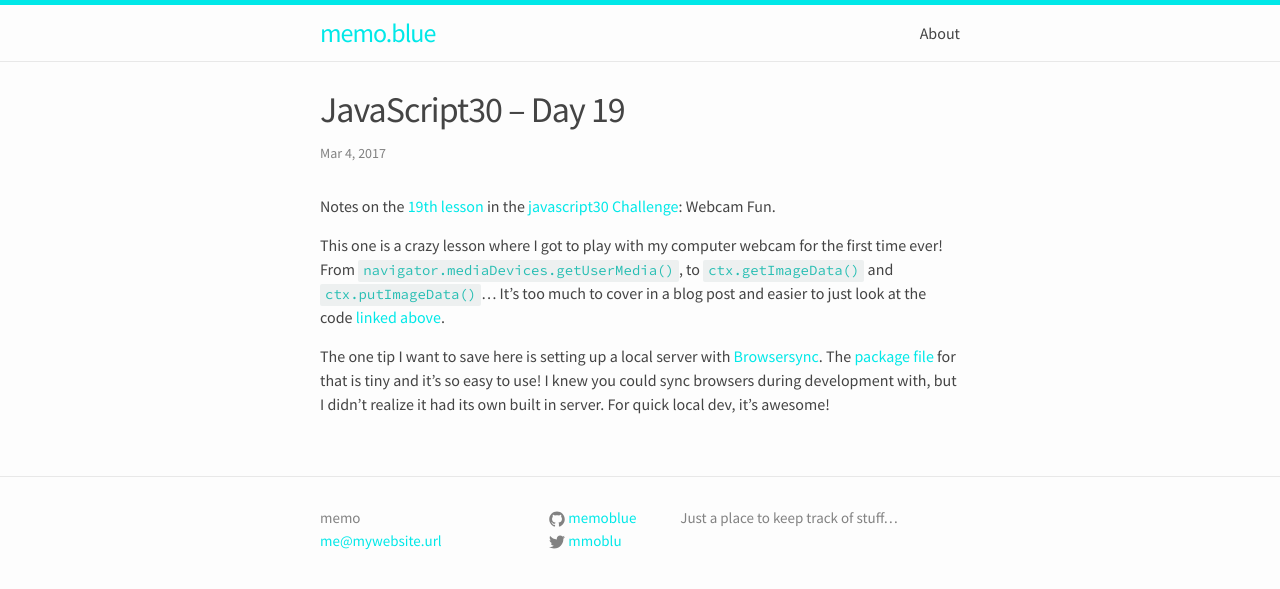
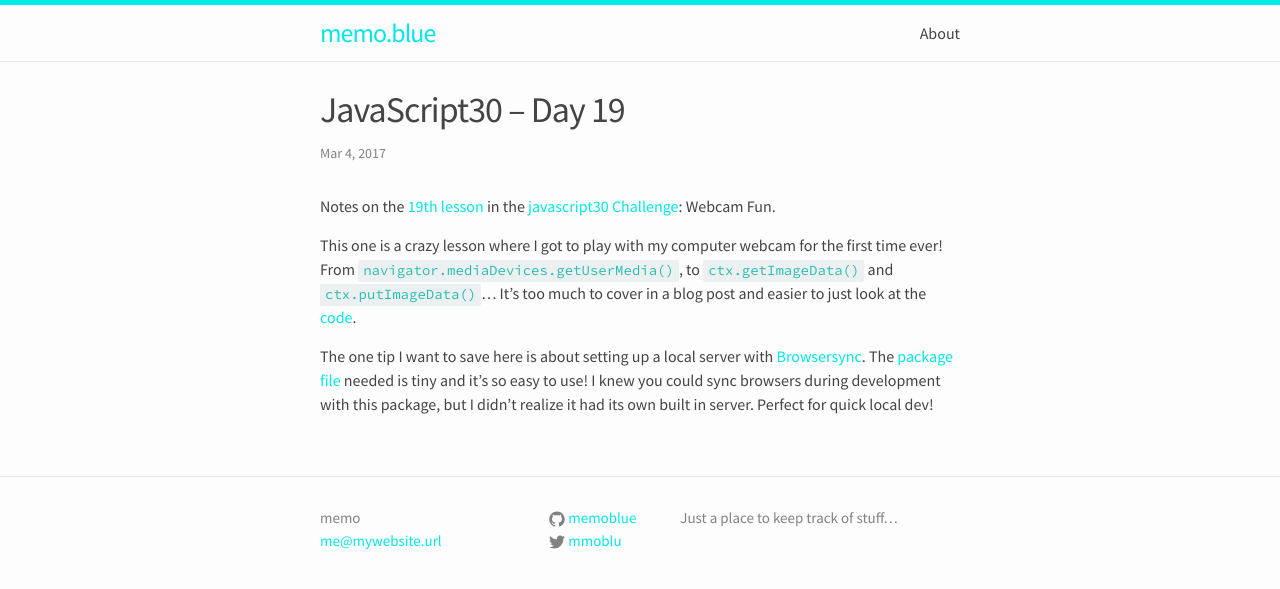
Before and after one commit to memoblue/memoblue.github.io, a Jekyll site: the page built from _posts/2017-03-04-javascript30-19.md, in a window 1280 px wide. Shown: the top 589 px of the page. Built offline with Jekyll 4.4.1, drawn with Linux system fonts in a browser that asks for light colours.

Commit message:
tweaks to grammar and typo fixes

```diff
--- a/_posts/2017-03-04-javascript30-19.md
+++ b/_posts/2017-03-04-javascript30-19.md
@@ -7,9 +7,9 @@ tags: ['Coding','JavaScript','JavaScript30','Notes']
 
 Notes on the [19th lesson][git] in the [javascript30 Challenge][js30]: Webcam Fun.
 
-This one is a crazy lesson where I got to play with my computer webcam for the first time ever! From `navigator.mediaDevices.getUserMedia()`, to `ctx.getImageData()` and `ctx.putImageData()`… It's too much to cover in a blog post and easier to just look at the code [linked above][git].
+This one is a crazy lesson where I got to play with my computer webcam for the first time ever! From `navigator.mediaDevices.getUserMedia()`, to `ctx.getImageData()` and `ctx.putImageData()`… It's too much to cover in a blog post and easier to just look at the [code][git].
 
-The one tip I want to save here is setting up a local server with [Browsersync][bs]. The [package file][npm] for that is tiny and it's so easy to use! I knew you could sync browsers during development with, but I didn't realize it had its own built in server. For quick local dev, it's awesome!
+The one tip I want to save here is about setting up a local server with [Browsersync][bs]. The [package file][npm] needed is tiny and it's so easy to use! I knew you could sync browsers during development with this package, but I didn't realize it had its own built in server. Perfect for quick local dev!
 
 [js30]:https://javascript30.com
 [git]:https://github.com/memoblue/JavaScript30/blob/master/19-webcam-fun/scripts.js
```
